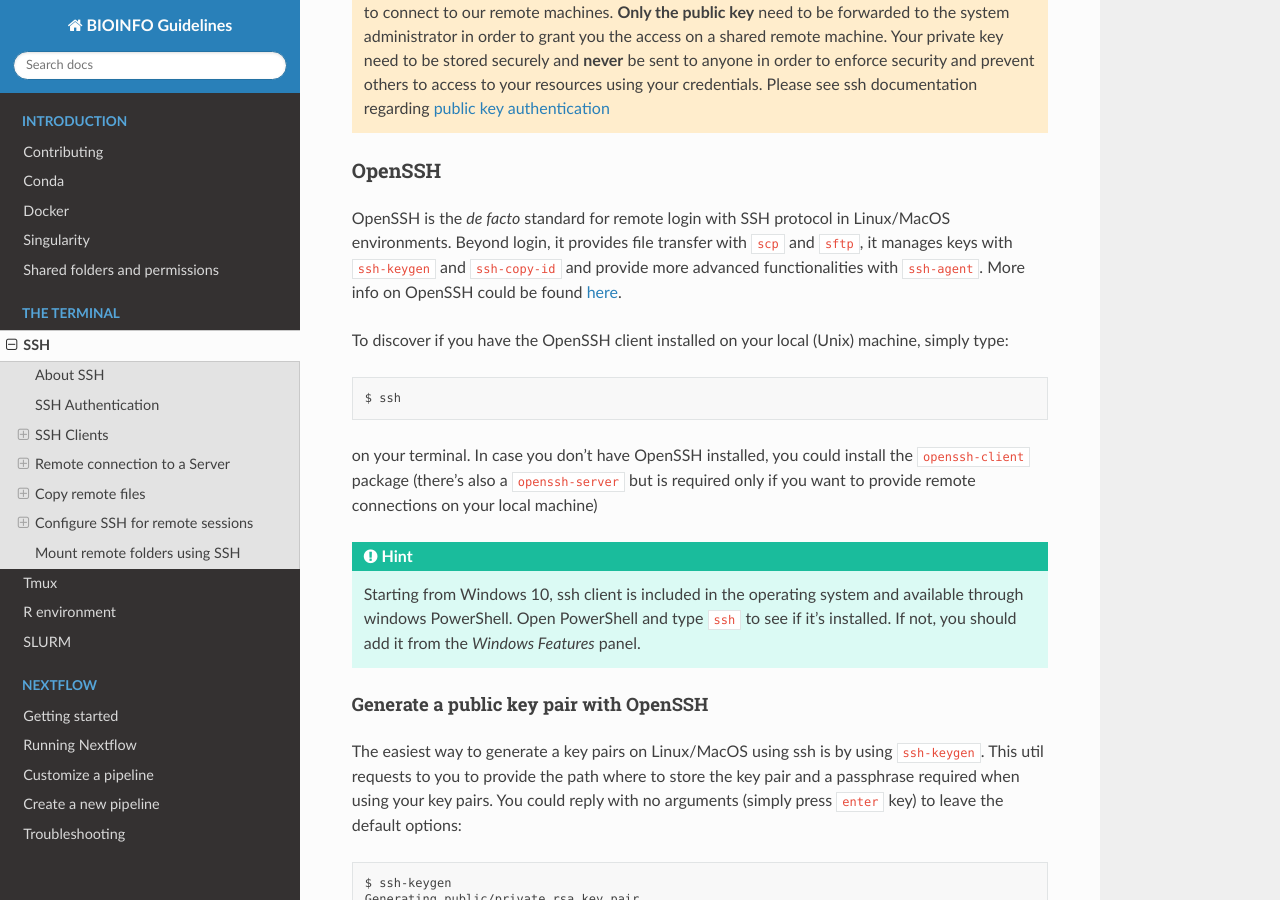
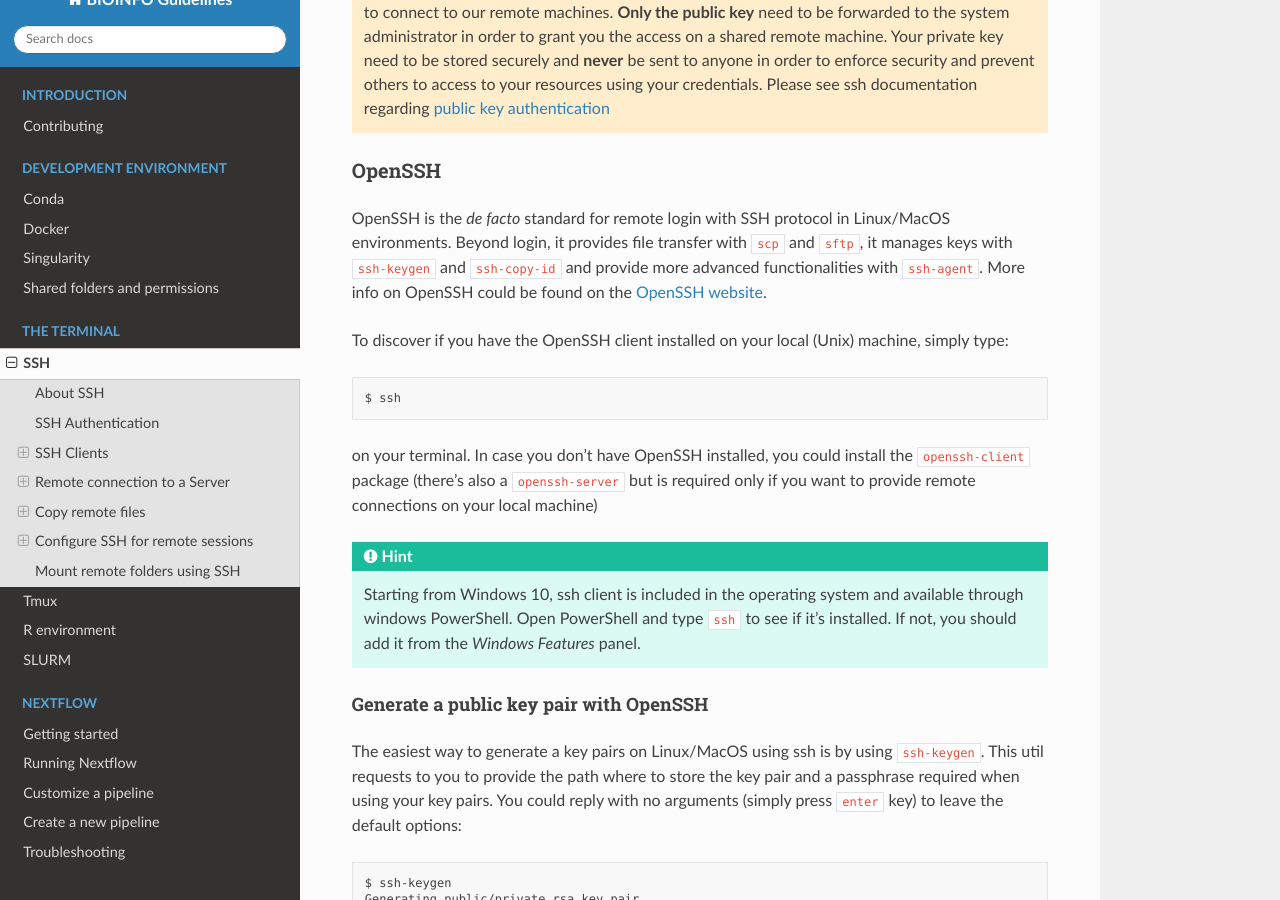
Before and after one commit to cnr-ibba/BIOINFO-guidelines, a Sphinx documentation site: the page built from docs/terminal/ssh.rst, in a window 1280 px wide and 900 px high, scrolled down 2334 px. Built offline with Sphinx 7.4.7 and the Read the Docs theme 3.1.0, drawn with Linux system fonts in a browser that asks for light colours; some of the changed text lies outside the part shown.

Commit message:
:recycle: enhance documentation with development environment guides
Adds a table of contents linking to development environment
setup guides for Conda, Docker, and Singularity.

Also, updates some links in the documentation to point to
more specific resources and clarify their purpose.

```diff
--- a/docs/index.rst
+++ b/docs/index.rst
@@ -20,6 +20,11 @@ section of our documentation.
     :caption: Introduction
 
     contributing
+
+.. toctree::
+    :maxdepth: 2
+    :caption: Development Environment
+
     general/conda
     general/docker
     general/singularity
--- a/docs/nextflow/running.rst
+++ b/docs/nextflow/running.rst
@@ -94,7 +94,7 @@ Search for a community pipeline
 
 Community pipelines are available at `nf-core pipelines <https://nf-co.re/pipelines>`_
 site: you could search a pipeline and browse its documentation in the
-`nf-core <https://nf-co.re/>`_ site.
+`nf-core website <https://nf-co.re/>`_.
 For example, by searching for ``rnaseq`` you could reach the
 `rnaseq pipeline <https://nf-co.re/rnaseq>`_
 page project and get documentation on its usage by clicking on
--- a/docs/terminal/ssh.rst
+++ b/docs/terminal/ssh.rst
@@ -83,7 +83,7 @@ OpenSSH
 OpenSSH is the *de facto* standard for remote login with SSH protocol in Linux/MacOS
 environments. Beyond login, it provides file transfer with ``scp`` and ``sftp``, it
 manages keys with ``ssh-keygen`` and ``ssh-copy-id`` and provide more advanced functionalities
-with ``ssh-agent``. More info on OpenSSH could be found `here <https://www.openssh.com/>`_.
+with ``ssh-agent``. More info on OpenSSH could be found on the `OpenSSH website <https://www.openssh.com/>`_.
 
 To discover if you have the OpenSSH client installed on your local (Unix) machine,
 simply type::
@@ -180,9 +180,9 @@ Windows App
 Windows 10 lets you to install a Linux distribution from its app store with
 *Windows Subsystem for Linux (WSL)*: this lets you to install almost a complete
 GNU/Linux environment directly on Windows without installing a virtual machine
-or setting up dualboot (see `here <https://docs.microsoft.com/en-us/windows/wsl/about>`_
+or setting up dualboot (see `WSL documentation <https://docs.microsoft.com/en-us/windows/wsl/about>`_
 for more information). There are two major release of WSL, WSL1 and WSL2
-(see `here <https://docs.microsoft.com/en-us/windows/wsl/compare-versions>`_
+(see `WSL comparison <https://docs.microsoft.com/en-us/windows/wsl/compare-versions>`_
 to see differences between the two versions). Briefly WSL1 was the first attempt to
 import a Linux kernel in Windows and is lighter and easier to install compared to WSL2.
 WSL2 however is more advanced and implements a full virtualization of the Linux kernel:
@@ -262,7 +262,7 @@ with your system administrator.
 .. tip::
 
   You could convert the putty public key in OpenSSH public key as described
-  `here <https://stackoverflow.com/a/10015651/4385116>`_::
+  `this StackOverflow answer <https://stackoverflow.com/a/10015651/4385116>`_::
 
     ssh-keygen -i -f keyfile.pub > newkeyfile.pub
 
```
Also changed, not shown: other parts of docs/nextflow/running.rst (+1 -1 lines), docs/general/conda.rst (+4 -4 lines).
